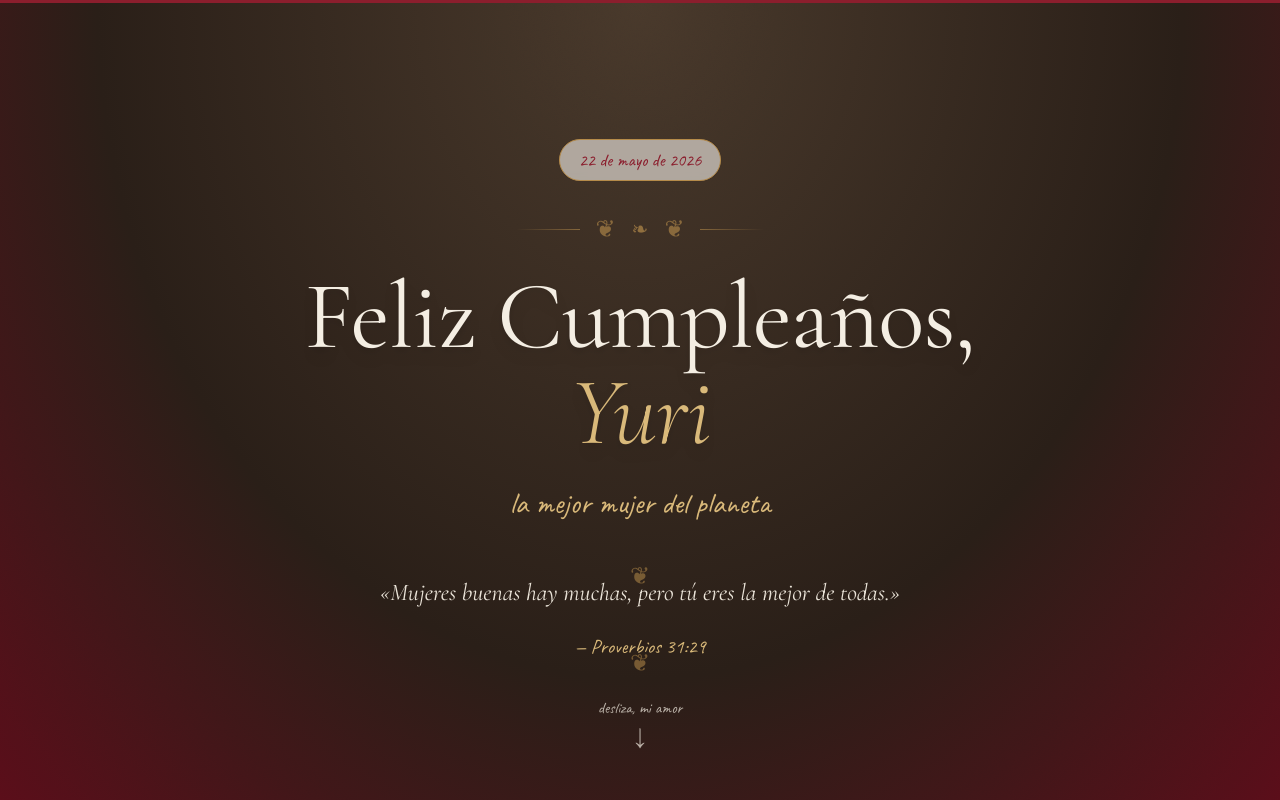
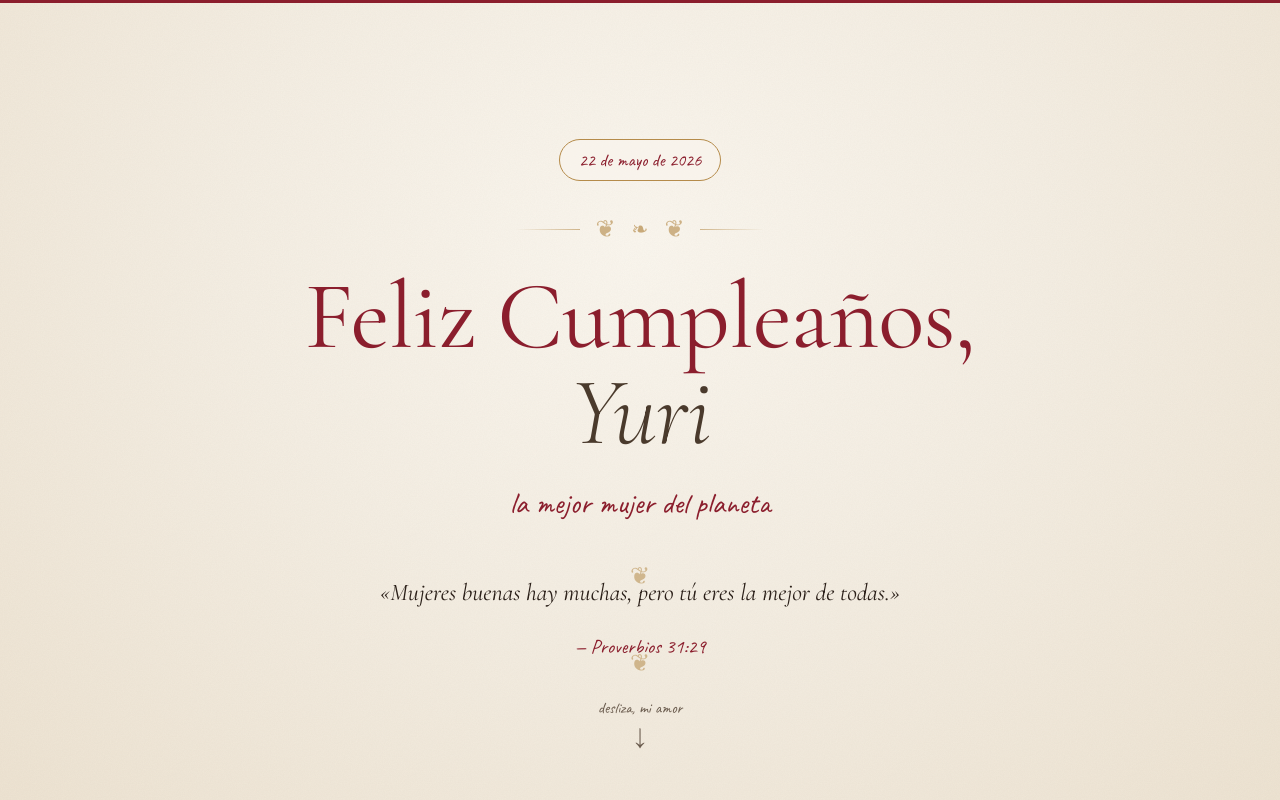
Before and after one commit to aablanquicet27/cumpleyuri, a React (Vite) app: page / in a window 1280 px wide. Shown: the top 800 px of the page. Built offline with nearby package versions, Linux system fonts and the light colour scheme.

Commit message:
hero: cambio a paleta crema (sin negro)

```diff
--- a/src/App.tsx
+++ b/src/App.tsx
@@ -25,19 +25,20 @@ const scaleShow = { opacity: 1, scale: 1 }
 const vpOnce = { once: true, amount: 0.2 } as const
 const vpMore = { once: true, amount: 0.35 } as const
 
-// motion variants para hover y expand
 const hoverScale = { scale: 1.02 }
 const collapsedV = { height: 0, opacity: 0 }
 const expandedV = { height: 'auto' as const, opacity: 1 }
 const rotPlus = { rotate: 45 }
 const rotZero = { rotate: 0 }
 
-// estilos inline (CSSProperties)
 const dividerStyle: React.CSSProperties = { width: '40%' }
 const facetasBgStyle: React.CSSProperties = { background: 'linear-gradient(180deg, #F4EEE3 0%, #FAF6EE 50%, #F4EEE3 100%)' }
 const despedidaBgStyle: React.CSSProperties = { background: 'linear-gradient(180deg, #FAF6EE 0%, #F4EEE3 60%, #EDE3D2 100%)' }
 const big18Style: React.CSSProperties = { fontSize: 'clamp(8rem, 22vw, 16rem)' }
-const heroBgStyle: React.CSSProperties = { background: 'radial-gradient(ellipse at top, #4A3A2C 0%, #2A1F18 60%, #5C0E1A 100%)' }
+// Hero ahora en paleta crema/dorada clara (sin negro)
+const heroBgStyle: React.CSSProperties = {
+  background: 'radial-gradient(ellipse at 50% 30%, #FAF6EE 0%, #F4EEE3 45%, #EDE3D2 100%)',
+}
 const expandedCardStyle: React.CSSProperties = { overflow: 'hidden' }
 const scrollBarStyleBase: React.CSSProperties = {
   transformOrigin: '0%',
@@ -81,27 +82,27 @@ function Hero() {
   return (
     <section className="relative h-[100svh] min-h-[700px] w-full overflow-hidden grain" style={heroBgStyle}>
       <div className="relative z-10 h-full w-full flex flex-col items-center justify-center text-center px-6">
-        <motion.div initial={fadeIn} animate={showIn} transition={mkT(1.0)} className="sello text-doradoSuave/95 border-doradoSuave/60 text-base md:text-lg mb-8 bg-marron/30 backdrop-blur-sm">
+        <motion.div initial={fadeIn} animate={showIn} transition={mkT(1.0)} className="sello text-base md:text-lg mb-8">
           22 de mayo de 2026
         </motion.div>
         <motion.div initial={fadeIn} animate={showIn} transition={mkT(0.8, 0.3)} className="mb-6">
           <Ornament />
         </motion.div>
-        <motion.h1 initial={fadeUp} animate={show} transition={mkT(1.4, 0.4)} className="serif text-crema text-5xl md:text-7xl lg:text-8xl leading-[1.05] tracking-tightish max-w-4xl drop-shadow-lg">
+        <motion.h1 initial={fadeUp} animate={show} transition={mkT(1.4, 0.4)} className="serif text-rojo text-5xl md:text-7xl lg:text-8xl leading-[1.05] tracking-tightish max-w-4xl">
           Feliz Cumpleaños,<br/>
-          <span className="italic font-light text-doradoSuave">Yuri</span>
+          <span className="italic font-light text-marronSuave">Yuri</span>
         </motion.h1>
-        <motion.p initial={fadeIn} animate={showIn} transition={mkT(1.0, 0.9)} className="hand text-doradoSuave text-2xl md:text-3xl mt-6">
+        <motion.p initial={fadeIn} animate={showIn} transition={mkT(1.0, 0.9)} className="hand text-rojo text-2xl md:text-3xl mt-6">
           la mejor mujer del planeta
         </motion.p>
         <motion.div initial={fadeIn} animate={showIn} transition={mkT(1.4, 1.2)} className="mt-14 max-w-2xl ornament-frame">
-          <p className="serif italic text-crema/95 text-lg md:text-2xl leading-relaxed">
+          <p className="serif italic text-marron text-lg md:text-2xl leading-relaxed">
             «Mujeres buenas hay muchas, pero tú eres la mejor de todas.»
           </p>
-          <p className="hand text-doradoSuave text-xl mt-6">— Proverbios 31:29</p>
+          <p className="hand text-rojo text-xl mt-6">— Proverbios 31:29</p>
         </motion.div>
         <motion.div initial={fadeIn} animate={showIn} transition={mkT(1.0, 2.0)} className="absolute bottom-10 left-1/2 -translate-x-1/2">
-          <div className="flex flex-col items-center text-crema/70">
+          <div className="flex flex-col items-center text-marronSuave/80">
             <span className="hand text-base mb-2">desliza, mi amor</span>
             <span className="text-2xl animate-bounce">↓</span>
           </div>
```
